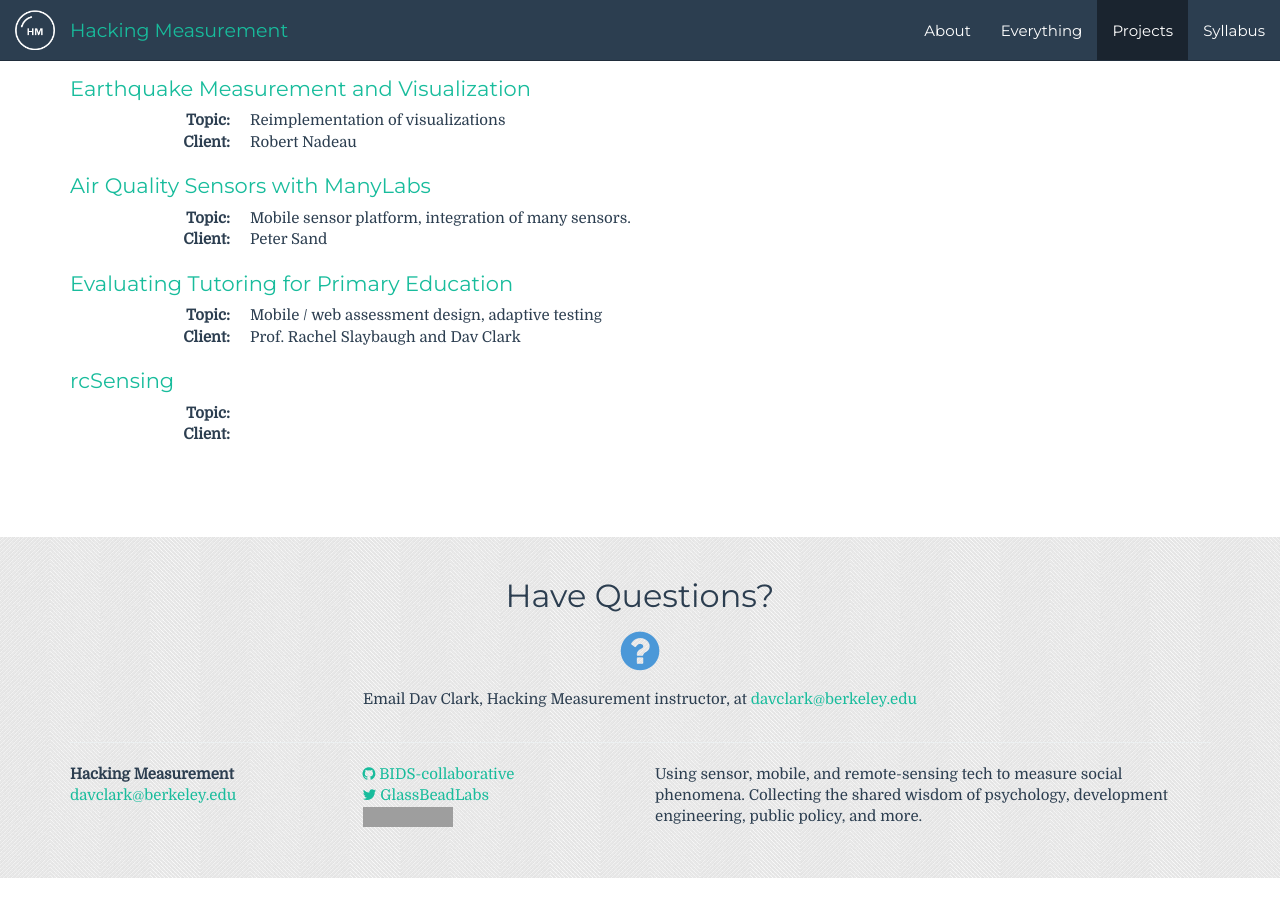
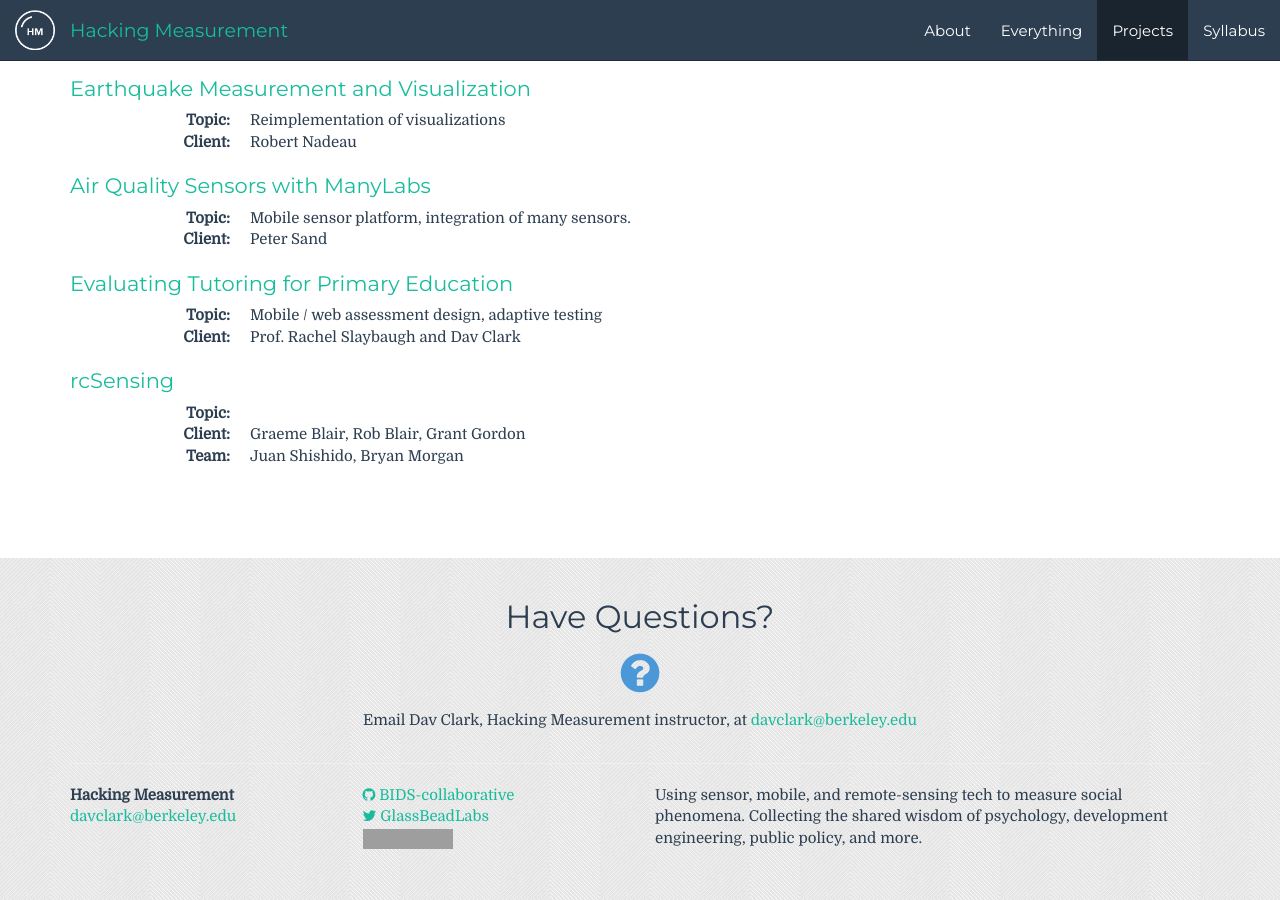
Before and after one commit to BIDS-collaborative/hackingmeasurement.github.io, a Jekyll site: the page built from projects.md, in a window 1280 px wide and 900 px high, scrolled down 712 px. Built offline with Jekyll 4.4.1, drawn with Linux system fonts in a browser that asks for light colours; before the commit the page ends 1590 px from its top, so only the background shows below that; grey boxes are pictures that could not be loaded.

Commit message:
Update rc-sensing.md

```diff
--- a/projects/rc-sensing.md
+++ b/projects/rc-sensing.md
@@ -1,9 +1,9 @@
 ---
 title: rcSensing
-client:
+client: Graeme Blair, Rob Blair, Grant Gordon
 topic:
 mentor:
-team:
+team: Juan Shishido, Bryan Morgan
 layout: project
 ---
 ## Project links
```
